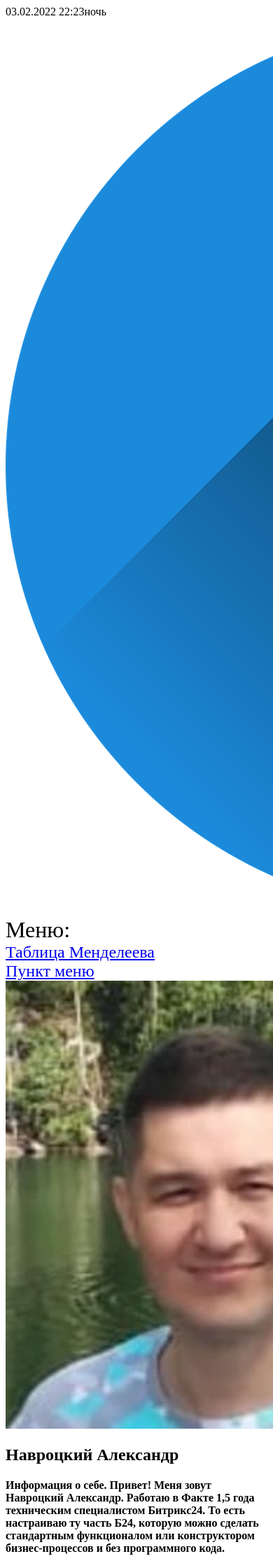
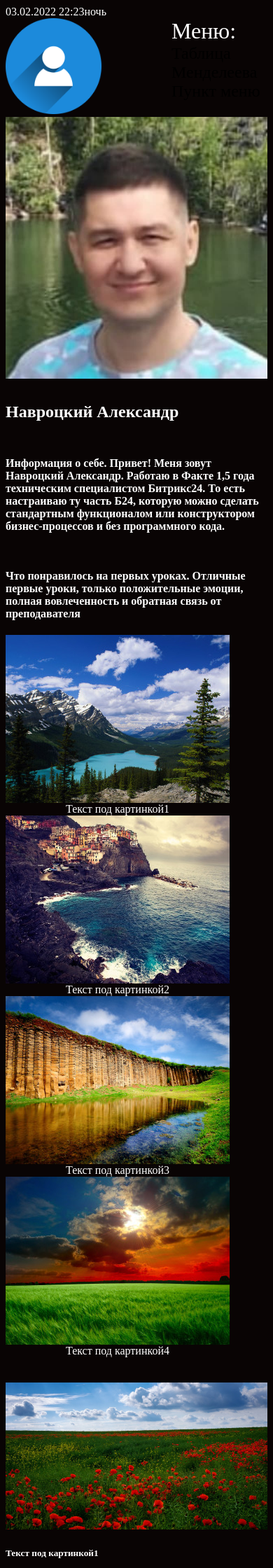
Before and after one commit to nvrtsky/Navrotsky_Alexandr, a PHP site: page / in a window 390 px wide; the page is wider, and only the part inside the window is pictured. Shown: the top 2240 px of that part at 70% size. Run offline with PHP 8.4, Linux system fonts and the light colour scheme.

Commit message:
ДЗ от 07.02 - обновил цвета

```diff
--- a/index.php
+++ b/index.php
@@ -7,7 +7,7 @@
     <?php
     $date = date('d.m.Y H:i');
     echo $date;
-    if(date('H') > 00 && date('H') < 06){
+    if(date('i') > 00 && date('i') < 05){
         echo 'день';
         echo "<link rel='stylesheet' type='text/css' href='styles/style.css'>";
     }
--- a/styles/style.css
+++ b/styles/style.css
@@ -1,6 +1,6 @@
 body {
-    background-color: #7f143e;
-    color: #d37005;
+    background-color: #ffffff;
+    color: #090404;
 }
 .grid_header {
     display: grid;
--- a/styles/style_night.css
+++ b/styles/style_night.css
@@ -0,0 +1,166 @@
+body {
+    background-color: #090404;
+    color: #ffffff;
+}
+.grid_header {
+    display: grid;
+    grid-template-columns: 10% 90%;
+    grid-column-gap: 100px;
+}
+.grid_main {
+    display: grid;
+    grid-template-columns: 20% 80%;
+    grid-column-gap: 10px;
+    grid-row-gap: 10px;
+}
+.grid_main2 {
+    display: grid;
+    grid-template-columns: 1fr;
+    grid-template-rows: 1fr;
+    grid-column-gap: 10px;
+    grid-row-gap: 10px;
+}
+.grid_main3 {
+    display: grid;
+    grid-template-columns: 1fr 1fr;
+    grid-column-gap: 10px;
+    grid-row-gap: 10px;
+}
+.container_common{
+    display: flex;
+    flex-direction: row;
+    justify-content: space-between;
+}
+.container_common_for_Sc_Ti{
+    display: flex;
+    flex-direction: row-reverse;
+    justify-content: space-between;
+}
+.container_left {
+    display: flex;
+    flex-direction: column;
+    justify-content: space-between;
+    width: 50%;
+}
+.container_right {
+    display: flex;
+    flex-direction: column;
+    justify-content: flex-start;
+    align-items: flex-end;
+}
+a {
+    color:black;
+    text-decoration:none
+}
+a:active {
+    color:black;
+    text-decoration:none
+}
+a:visited {
+    color:black;
+    text-decoration:none
+}
+a:hover {
+    color: blue;
+    text-decoration: underline
+}
+.cont2 {
+    display: flex;
+    flex-direction: row;
+    justify-content: space-evenly;
+    align-items: flex-start;
+}
+.cont3 {
+    display: flex;
+    flex-direction: column;
+    justify-content: center;
+    align-items: center;
+}
+img {
+    height: auto;
+    width: 100%;
+    max-width: 720px;
+}
+.grid {
+    display: grid;
+    grid-template-columns: 1fr 1fr;
+    grid-template-rows:  1fr 1fr;
+    grid-column-gap: 10px;
+    grid-row-gap: 10px;
+}
+@media screen and (max-device-width: 480px){
+    .grid {
+        display: grid;
+        grid-template-columns: 1fr;
+        grid-template-rows: 1fr;
+        grid-column-gap: 10px;
+        grid-row-gap: 10px;
+    }
+    .grid_header {
+        display: grid;
+        grid-template-columns: 1fr 1fr;
+    }
+    .grid_main {
+        display: grid;
+        grid-template-columns: 1fr;
+        grid-column-gap: 10px;
+        grid-row-gap: 10px;
+    }
+    .grid_main2 {
+        display: grid;
+        grid-template-columns: 1fr;
+        grid-template-rows: 1fr;
+        grid-column-gap: 10px;
+        grid-row-gap: 10px;
+    }
+    .grid_main3 {
+        display: grid;
+        grid-template-columns: 1fr;
+        grid-column-gap: 10px;
+        grid-row-gap: 10px;
+    }
+    .cont2 {
+        display: flex;
+        flex-direction: column;
+        justify-content: space-evenly;
+        align-items: flex-start;
+    }
+}
+@media screen and (max-width: 768px){
+    .grid {
+        display: grid;
+        grid-template-columns: 1fr;
+        grid-template-rows: 1fr;
+        grid-column-gap: 10px;
+        grid-row-gap: 10px;
+    }
+    .grid_header {
+        display: grid;
+        grid-template-columns: 1fr 1fr;
+    }
+    .grid_main {
+        display: grid;
+        grid-template-columns: 1fr;
+        grid-column-gap: 10px;
+        grid-row-gap: 10px;
+    }
+    .grid_main2 {
+        display: grid;
+        grid-template-columns: 1fr;
+        grid-template-rows: 1fr;
+        grid-column-gap: 10px;
+        grid-row-gap: 10px;
+    }
+    .grid_main3 {
+        display: grid;
+        grid-template-columns: 1fr;
+        grid-column-gap: 10px;
+        grid-row-gap: 10px;
+    }
+    .cont2 {
+        display: flex;
+        flex-direction: column;
+        justify-content: space-evenly;
+        align-items: flex-start;
+    }
+}
```
